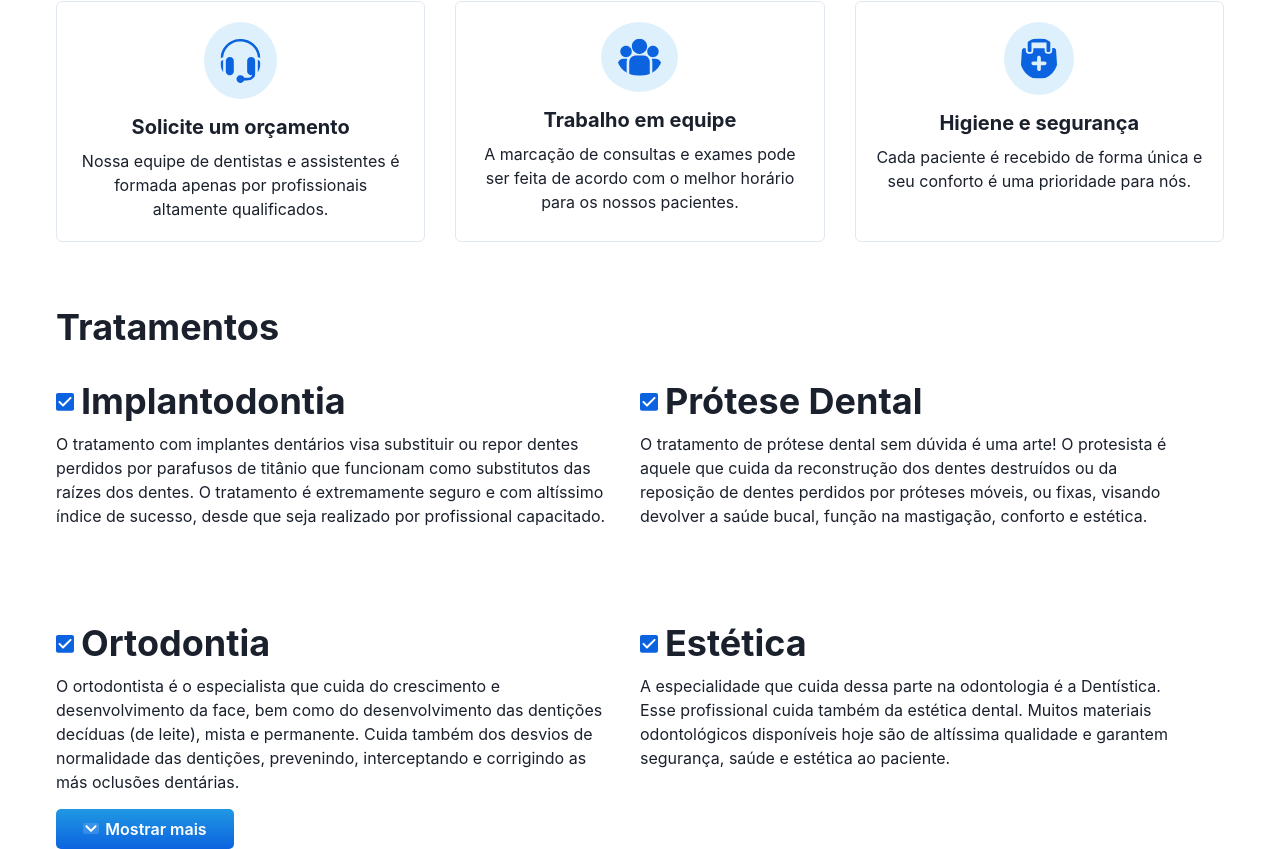
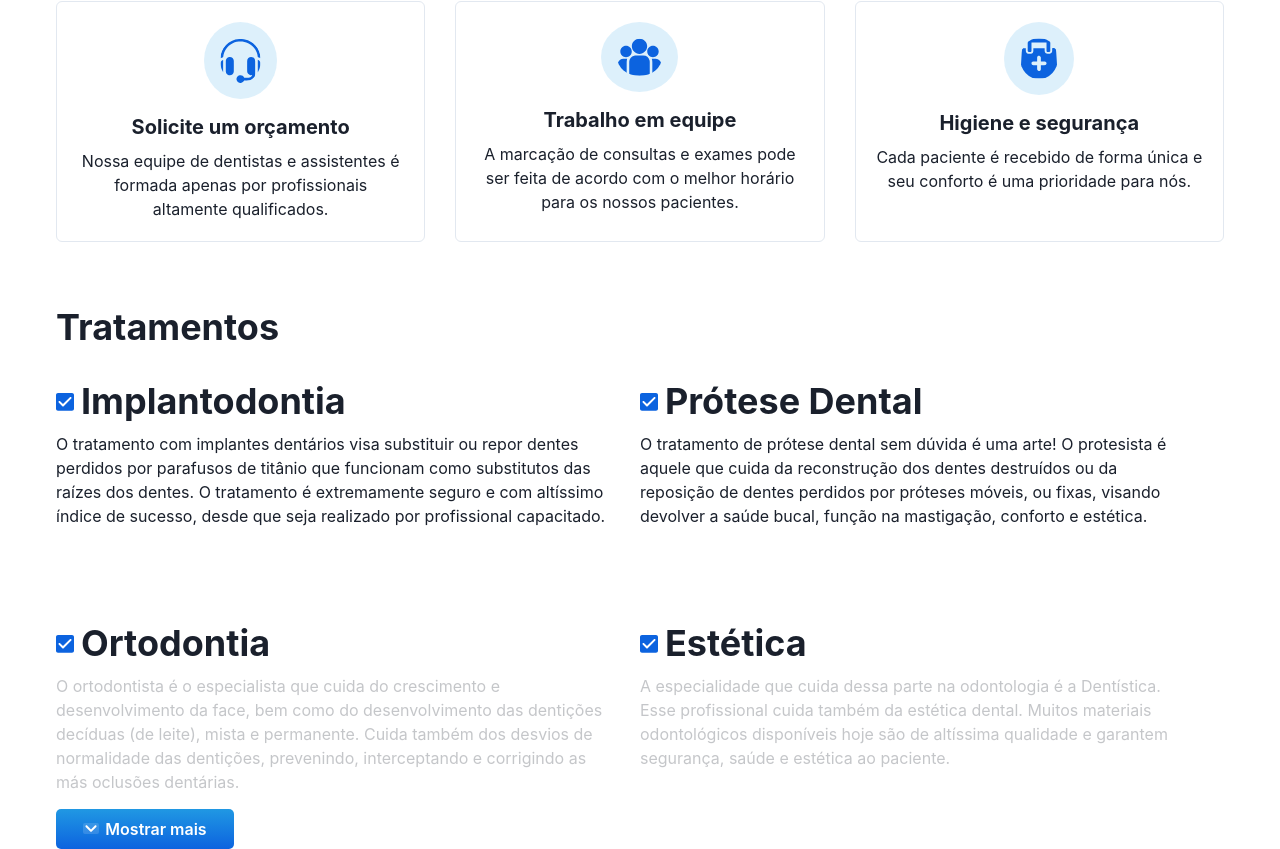
Before and after one commit to PedrodoDivino/odonto_clean, a React (Create React App) app: page / in a window 1280 px wide. Shown: the part 1018-1867 px from the top of the page. Built offline with nearby package versions, Linux system fonts and the light colour scheme.

Commit message:
[Pedro] aplicando renderização e  opacidade em componentes

```diff
--- a/src/components/pages/Treatments/index.tsx
+++ b/src/components/pages/Treatments/index.tsx
@@ -12,9 +12,9 @@ import { ButtonWrapper } from "../../ButtonWrapper/index"
 import  seta_baixo from "../../../assets/images/seta_baixo.svg"
 
 import { arrayTreatments } from "../../../helpers/arrayTreatments";
+
 export const Treatments = () => {
   const [state, setState] = useState(4);
-  const [changeClass, setchangeClass] = useState();
   return (
     <Box w="full" h="auto" mt="64px">
       <Heading size="xl"  mb="-64px">
@@ -29,7 +29,7 @@ export const Treatments = () => {
                   <Image src={infos.icon}mb="9px" marginRight="7px" />
                   <LinkOverlay mb="9px">{infos.title} </LinkOverlay>
                 </Heading>
-              <Text textAlign="left" >{infos.text}</Text>
+              <Text textAlign="left" opacity={state <= 4 && infos.id == 3 ||  infos.id == 4 ? "25%": "none"} >{infos.text}</Text>
             </LinkBox>
           );
         })}
--- a/src/helpers/arrayTreatments.ts
+++ b/src/helpers/arrayTreatments.ts
@@ -42,7 +42,7 @@ export const arrayTreatments: JsonProps[] = [
   {
     id: 6,
     icon: check ,
-    title: "Lentes e facetas de porcelana",
+    title: "Lentes de porcelana",
     text: "A faceta é um pouco mais grossa, e envolve preparo do dente (desgaste do dente). A Lente de Contato Dental é extremamente mais fina e exige pouco ou nenhum preparo no dente ( desgaste dental ), ou seja, a lente de contato é um procedimento que desgasta menos o dente.",
   },
 ];
```
